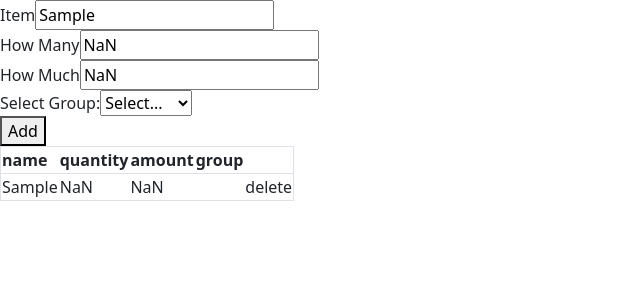
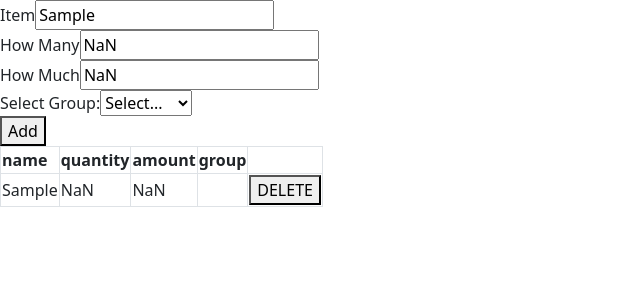
Before and after one commit to archmanayon/archeact, a React (Vite) app: page / in a window 1280 px wide. Both pictures are taken after typing "Sample", "Sample", "Sample" into the empty fields and a click on the button "Add". Shown: the top 300 px of the page, without its empty margins (0-640 px from the left). Built offline with nearby package versions, Linux system fonts and the light colour scheme.

Commit message:
can delete items now

```diff
--- a/src/App.tsx
+++ b/src/App.tsx
@@ -14,7 +14,7 @@ function App() {
 
         <div>
           <Item onAdd = {onAdd}/>
-          <ListOfItems list={list}/>
+          <ListOfItems list={list} handleDelete={(selectIndex)=> setList(list.filter((anItem, index)=> index !==selectIndex))}/>
         </div>
     </div>
   )
--- a/src/grocery/ListOfItems.tsx
+++ b/src/grocery/ListOfItems.tsx
@@ -7,17 +7,19 @@ interface Props {
       group: String;
     }
   ];
+  handleDelete?:(selectIndex:Number)=>void;
 }
-const ListOfItems = ({ list }: Props) => {
+const ListOfItems = ({ list, handleDelete }: Props) => {
+
   return (
     <>
-      <table className="w-full whitespace-nowrap">
+      <table className="w-full whitespace-nowrap border-collapse border border-slate-500">
         <thead>
           <tr className="focus:outline-none h-16 border border-gray-100 rounded">
-            <th>name</th>
-            <th>quantity</th>
-            <th>amount</th>
-            <th>group</th>
+            <th className="border border-slate-600">name</th>
+            <th className="border border-slate-600">quantity</th>
+            <th className="border border-slate-600">amount</th>
+            <th className="border border-slate-600">group</th>
             <th />
           </tr>
         </thead>
@@ -29,11 +31,11 @@ const ListOfItems = ({ list }: Props) => {
                 key={index}
                 className="focus:outline-none h-16 border border-gray-100 rounded"
               >
-                <td>{item.itemName}</td>
-                <td>{item.quantity.toString()}</td>
-                <td>{item.amount.toString()}</td>
-                <td>{item.group}</td>
-                <td>delete</td>
+                <td className="border border-slate-800">{item.itemName}</td>
+                <td className="border border-slate-800">{item.quantity.toString()}</td>
+                <td className="border border-slate-800">{item.amount.toString()}</td>
+                <td className="border border-slate-800">{item.group}</td>
+                <td className="border border-slate-800" ><button onClick={()=>handleDelete(index)} >DELETE</button></td>
               </tr>
             ))}
         </tbody>
```
